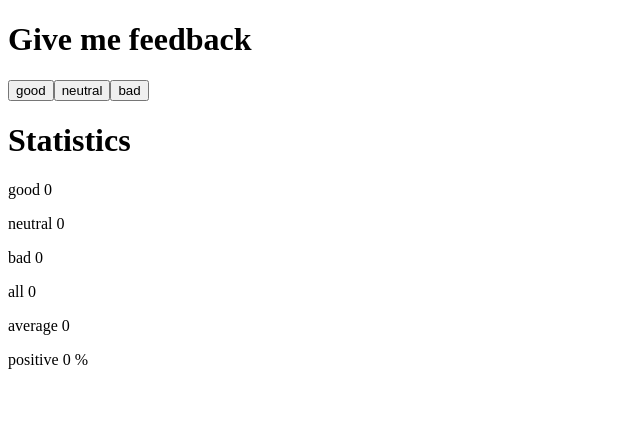
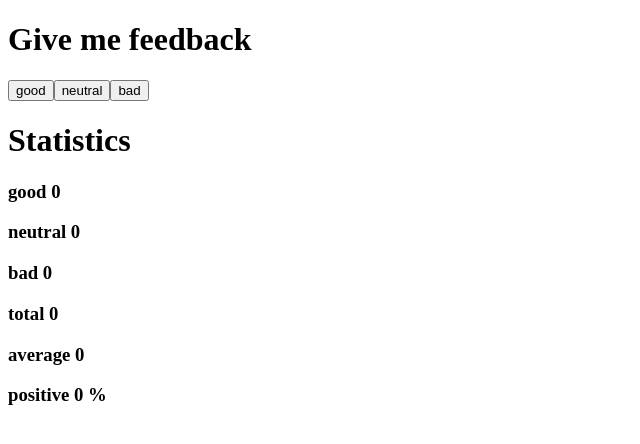
Before and after one commit to yuvrajsteve-cmyk/fullstackopen-part1, a React (Vite) app in the folder unicafe/: page / in a window 1280 px wide. Shown: the top 444 px of the page, without its empty margins (0-640 px from the left). Built offline with nearby package versions, Linux system fonts and the light colour scheme.

Commit message:
unicafe exercise 1.8

```diff
--- a/unicafe/src/App.jsx
+++ b/unicafe/src/App.jsx
@@ -1,5 +1,28 @@
 
 import { useState } from 'react'
+
+const Statistics = (props) => {
+
+  const good = props.good
+  const neutral = props.neutral
+  const bad = props.bad
+
+  const total = good + neutral + bad
+  const average = total === 0 ? 0 : (good - bad) / total
+  const positive = total === 0 ? 0 : (good / total) * 100
+  return (
+    <div>
+
+      <h1>Statistics</h1>
+          <h3>good {good}</h3>
+          <h3>neutral {neutral}</h3>
+          <h3>bad {bad}</h3>
+          <h3>total {total}</h3>
+          <h3>average {average}</h3>
+          <h3>positive {positive} %</h3>
+    </div>
+  )
+}
 
 const App = () => {
   // save clicks of each button to its own state
@@ -7,9 +30,7 @@ const App = () => {
   const [neutral, setNeutral] = useState(0)
   const [bad, setBad] = useState(0)
 
-  const total = good + neutral + bad
-  const average = total === 0 ? 0 : (good - bad) / total
-  const positive = total === 0 ? 0 : (good / total) * 100
+
 
   return (
     <div>
@@ -18,14 +39,9 @@ const App = () => {
       <button onClick={() => setNeutral(neutral + 1)}>neutral</button>
       <button onClick={() => setBad(bad + 1)}>bad</button>
 
-      <h1>Statistics</h1>
 
-      <p>good {good}</p>
-      <p>neutral {neutral}</p>
-      <p>bad {bad}</p>
-      <p>all {total}</p>
-      <p>average {average}</p>
-      <p>positive {positive} %</p>
+
+      <Statistics good={good} neutral={neutral} bad={bad}/>
 
 
     </div>
```
